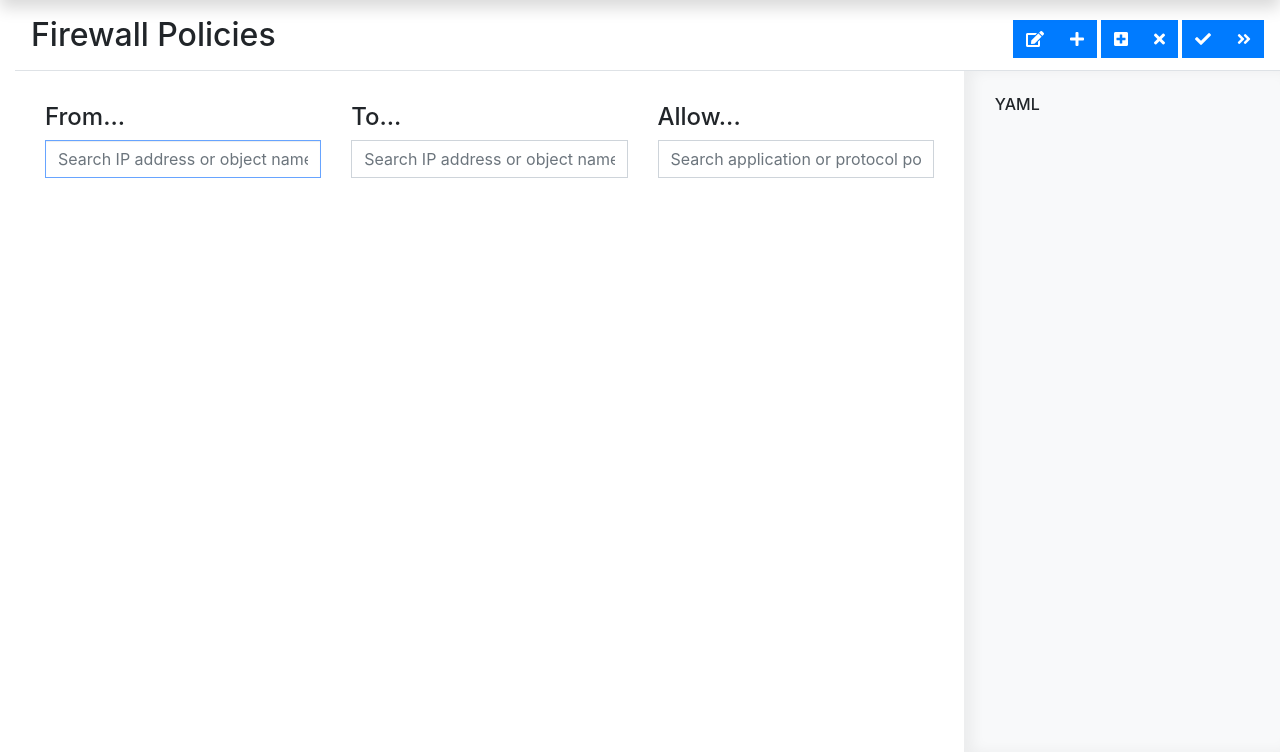
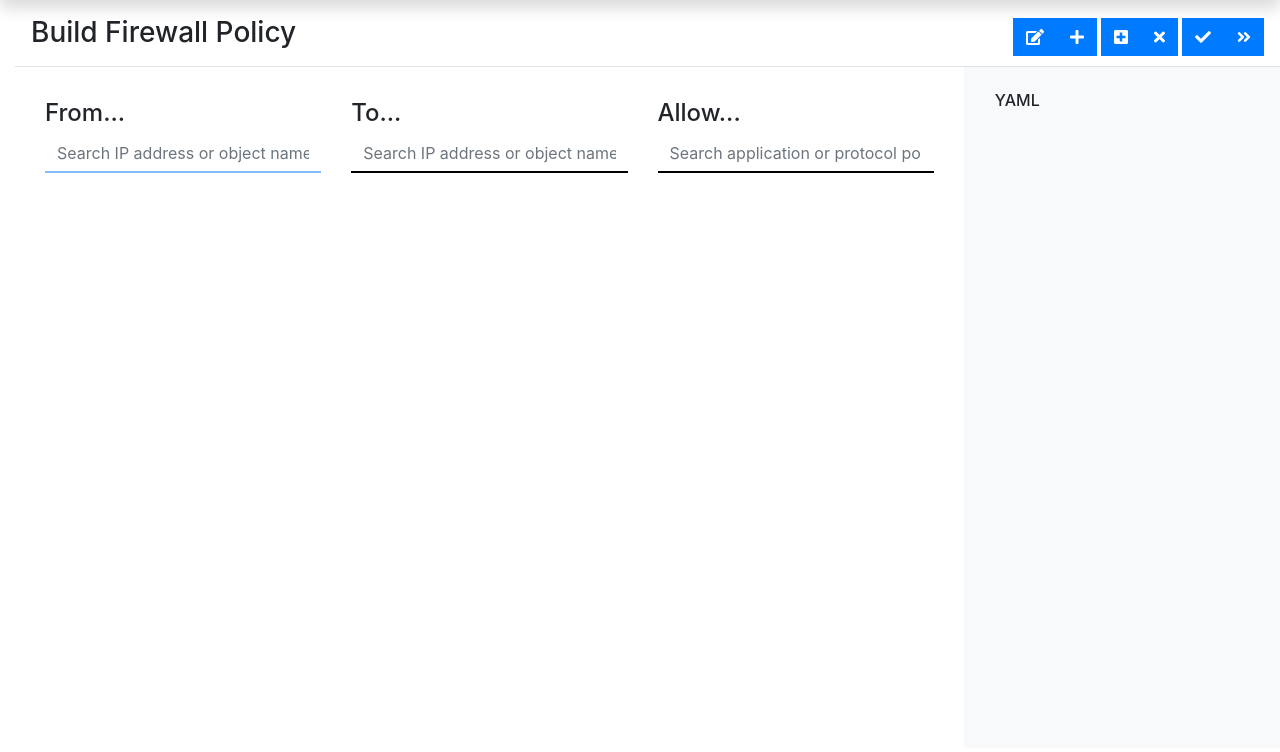
Before and after one commit to haeringer/srx-yamlr, a Django app: template srxapp/templates/srxapp/main.html in a window 1280 px wide. Shown: the part 48-800 px from the top of the page. Run offline with Django 3.2, Linux system fonts and the light colour scheme; the template is opened without the code that fills it: most values are stand-ins (such as "Sample title", 1, 10 or a date in 2020); some libraries are stand-ins or nearby versions.

Commit message:
UI design update without shadows + borders

```diff
--- a/srxapp/static/srxapp/main.css
+++ b/srxapp/static/srxapp/main.css
@@ -24,15 +24,24 @@ body {
     margin-left:0px;
   }
 
+  input[type="text"],
+  select.form-control {
+    background: transparent;
+    border: none;
+    border-bottom: 2px solid #000000;
+    box-shadow: none;
+    border-radius: 0;
+  }
+
+  input[type="text"]:focus,
+  select.form-control:focus {
+    box-shadow: none;
+  }
+
   * {
     -webkit-border-radius: 0 !important;
     -moz-border-radius: 0 !important;
     border-radius: 0 !important;
-  }
-
-  .form-control:focus {
-    border-color: #67a4ff;
-    box-shadow: inset 0 1px 1px rgba(0, 0, 0, 0.075), 0 0 8px rgba(255, 0, 0, 0);
   }
 
   .swal-button:focus {
@@ -40,28 +49,23 @@ body {
     box-shadow: none;
   }
 
+  .hide-border {
+    border-style: hidden;
+  }
+
   .search-results-list {
     position: fixed;
     z-index: 2;
     margin-top: 5px;
-    -webkit-box-shadow: 6px 6px 32px 0px rgba(0,0,0,0.1);
-    -moz-box-shadow: 6px 6px 32px 0px rgba(0,0,0,0.1);
-    box-shadow: 6px 6px 32px 0px rgba(0,0,0,0.1);
   }
 
   .search-results-item {
-    border: 1px solid #ddd;
     background-color: #fff;
-    color: black;
-    margin-top: -1px;
     padding: 10px;
-    text-decoration: none;
   }
 
   .search-results-item:hover {
-    -webkit-box-shadow: 1px 1px 7px 0px rgba(0,0,0,0.15);
-    -moz-box-shadow: 1px 1px 7px 0px rgba(0,0,0,0.15);
-    box-shadow: 1px 1px 7px 0px rgba(0,0,0,0.15);
+    background-color: #f8f9fa;
     cursor: pointer;
   }
 
@@ -70,24 +74,20 @@ body {
     text-decoration: none;
   }
 
-  .list-group-item:hover {
-    -webkit-box-shadow: 1px 1px 7px 0px rgba(0,0,0,0.15);
-    -moz-box-shadow: 1px 1px 7px 0px rgba(0,0,0,0.15);
-    box-shadow: 1px 1px 7px 0px rgba(0,0,0,0.15);
+  .list-group-item {
+    border-style: hidden;
   }
 
   .lgi-icon-close {
     opacity: 0;
   }
 
+  .list-group-item:hover {
+    background-color: #f8f9fa;
+  }
+
   .list-group-item:hover .lgi-icon-close {
     opacity: 0.5;
-  }
-
-  .yamlcol {
-    -webkit-box-shadow: inset 9px 0px 13px 0px rgba(0,0,0,0.05);
-    -moz-box-shadow: inset 9px 0px 13px 0px rgba(0,0,0,0.05);
-    box-shadow: inset 9px 0px 13px 0px rgba(0,0,0,0.05);
   }
 
   #edit-yaml a:link, a:visited {
@@ -97,6 +97,11 @@ body {
   #output-log {
     font-size: 80%;
   }
+
+  .dropdown-menu {
+    border-style: hidden;
+  }
+
 
   /*
    * Content
--- a/srxapp/templates/srxapp/main.html
+++ b/srxapp/templates/srxapp/main.html
@@ -66,7 +66,7 @@
         <div class="col-sm pr-0">
 
           <div class="d-flex justify-content-between flex-wrap flex-md-nowrap align-items-center pt-3 pb-2 pl-3 border-bottom">
-            <h1 class="h2">Firewall Policies</h1>
+            <h3 class="h3">Build Firewall Policy</h3>
             <div class="btn-toolbar mb-2 mb-md-0 pr-2">
               <div class="btn-group mr-2">
                 <div data-toggle="tooltip" data-placement="bottom" title="Edit policy name">
@@ -104,7 +104,7 @@
 
                     <input autofocus class="form-control searchform" type="text" id="search-from" onkeyup="objectSearch(this)" placeholder="Search IP address or object name" aria-label="Search" autocomplete="off">
 
-                    <ul class="list-inline d-none search-results-list" id="search-from-ul">
+                    <ul class="list-inline d-none search-results-list shadow" id="search-from-ul">
                     {% for adr in addresses %}
                       <li class="search-results-item" id="from_{{ adr.id }}_address">
                         <div class="row">
@@ -141,7 +141,7 @@
 
                     <input class="form-control searchform" type="text" id="search-to" onkeyup="objectSearch(this)" placeholder="Search IP address or object name" aria-label="Search" autocomplete="off">
 
-                    <ul class="list-inline d-none search-results-list" id="search-to-ul">
+                    <ul class="list-inline d-none search-results-list shadow" id="search-to-ul">
                     {% for adr in addresses %}
                       <li class="search-results-item" id="to_{{ adr.id }}_address">
                         <div class="row">
@@ -178,7 +178,7 @@
 
                     <input class="form-control searchform" type="text" id="search-app" onkeyup="objectSearch(this)" placeholder="Search application or protocol port" aria-label="Search" autocomplete="off">
 
-                    <ul class="list-inline d-none search-results-list" id="search-app-ul">
+                    <ul class="list-inline d-none search-results-list shadow" id="search-app-ul">
                     {% for app in applications %}
                       <li class="search-results-item" id="app_{{ app.id }}_application">
                         <div class="row">
@@ -213,12 +213,12 @@
 
                 <div class="col-sm">
 
-                  <div class="card text-black-50 mb-2 d-none" id="added-zone-from">
+                  <div class="card hide-border text-black-50 mb-3 d-none" id="added-zone-from">
                     <div class="card-body bg-light pt-3 pb-3 font-weight-bold" id="added-zone-body-from">
                     </div>
                   </div>
 
-                  <div class="card panel-default d-none" id="added-obj-from">
+                  <div class="card hide-border panel-default d-none" id="added-obj-from">
                     <ul class="list-group list-group-flush" id="added-list-from">
                     </ul>
                   </div>
@@ -228,12 +228,12 @@
 
                 <div class="col-sm">
 
-                  <div class="card text-black-50 mb-2 d-none" id="added-zone-to">
+                  <div class="card hide-border text-black-50 mb-3 d-none" id="added-zone-to">
                     <div class="card-body bg-light pt-3 pb-3 font-weight-bold" id="added-zone-body-to">
                     </div>
                   </div>
 
-                  <div class="card panel-default d-none" id="added-obj-to">
+                  <div class="card hide-border panel-default d-none" id="added-obj-to">
                     <ul class="list-group list-group-flush" id="added-list-to">
                     </ul>
                   </div>
@@ -243,7 +243,7 @@
 
                 <div class="col-sm">
 
-                  <div class="card panel-default d-none" id="added-obj-app">
+                  <div class="card hide-border panel-default d-none" id="added-obj-app">
                     <ul class="list-group list-group-flush" id="added-list-app">
                     </ul>
                   </div>
@@ -253,7 +253,7 @@
               </div>
 
             </div>
-            <div class="col-3 pt-4 bg-light yamlcol">
+            <div class="col-3 pt-4 bg-light">
               <div class="row">
                 <div class="col" >
                   <div class="row ml-3">
@@ -262,7 +262,7 @@
                 </div>
               </div>
               <div class="row ml-3 d-none" id="yamlcard">
-                <div class="card mt-1">
+                <div class="card hide-border mt-1">
                   <pre class="card-body mr-3" id="yamlcontainer">
                   </pre>
                 </div>
```
